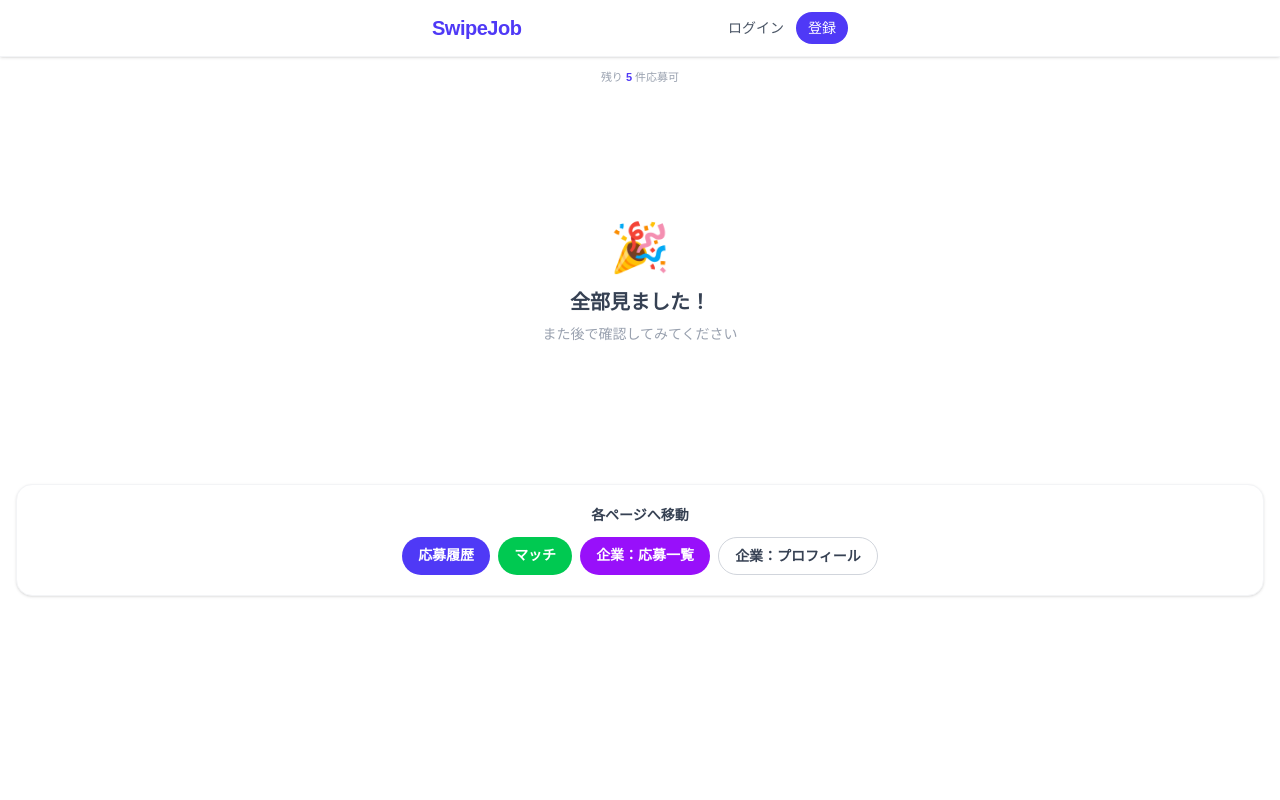
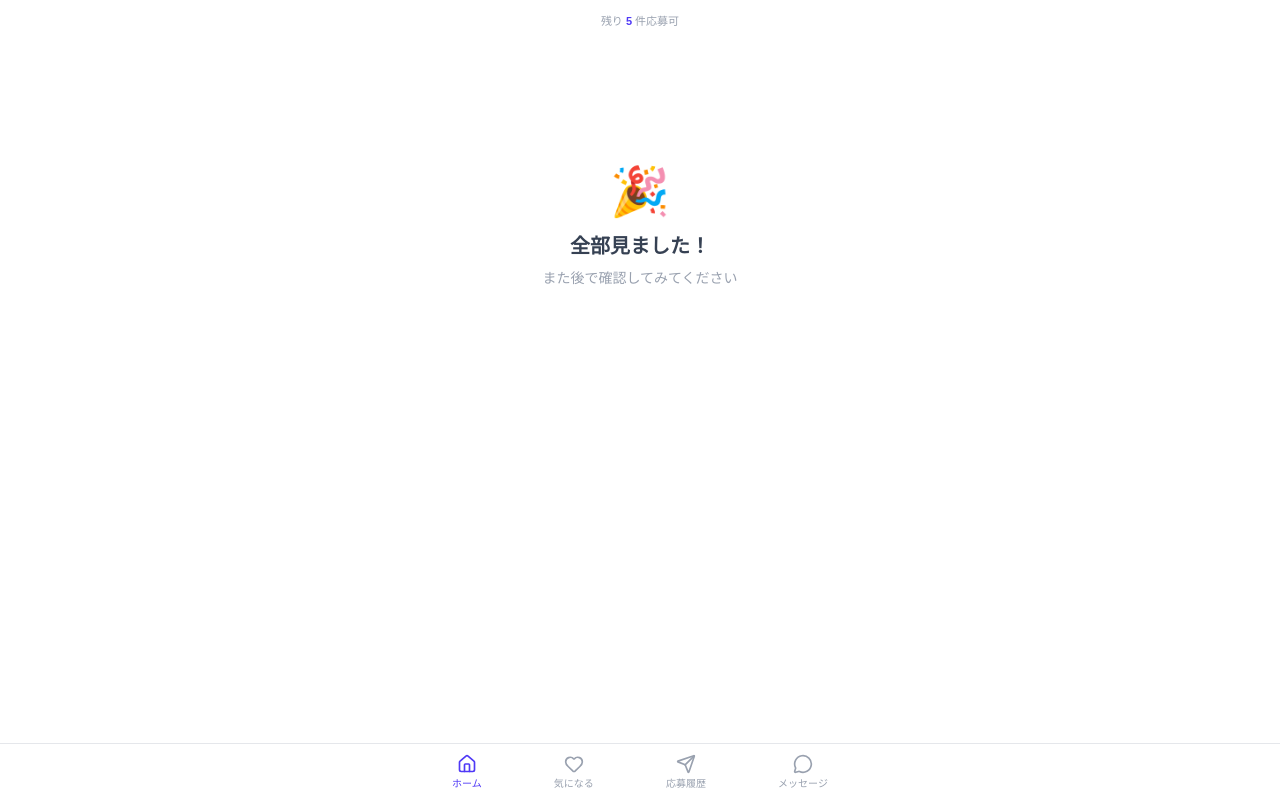
Before and after one commit to kazuuekiki/swipejob, a Next.js app: page / in a window 1280 px wide. Built offline with nearby package versions, Linux system fonts and the light colour scheme; no server answers; the database is empty.

Commit message:
Add favorites page with apply, bottom tab nav, larger card logo area

```diff
--- a/app/page.tsx
+++ b/app/page.tsx
@@ -2,7 +2,6 @@
 import { useEffect, useState } from "react";
 import NavBar from "@/components/NavBar";
 import SwipeCard from "@/components/SwipeCard";
-import Link from "next/link";
 
 interface Company {
   id: number;
@@ -28,7 +27,6 @@ export default function HomePage() {
       .then((r) => r.json())
       .then((all: Company[]) => {
         const swiped = getSwiped();
-        // If all companies have been swiped, reset
         if (swiped.length >= all.length) {
           clearSwiped();
           setCompanies(all);
@@ -74,9 +72,8 @@ export default function HomePage() {
 
   return (
     <>
-      <NavBar />
-      <main className="pt-14 min-h-screen">
-        <div className="px-4 py-2">
+      <main className="pb-16 min-h-screen">
+        <div className="px-4 pt-2 pb-2">
           {remaining !== null && (
             <div className="text-center mb-1">
               <span className="text-[11px] text-gray-400">
@@ -92,23 +89,11 @@ export default function HomePage() {
             <SwipeCard companies={companies} onSwipe={handleSwipe} />
           )}
         </div>
-
-        {/* Quick nav */}
-        <div className="px-4 pb-8">
-          <div className="bg-white rounded-2xl p-5 shadow-sm border border-gray-100 text-center">
-            <p className="text-sm font-semibold text-gray-700 mb-3">各ページへ移動</p>
-            <div className="flex flex-wrap gap-2 justify-center">
-              <Link href="/student/applications" className="bg-indigo-600 text-white px-4 py-2 rounded-full text-sm font-semibold">応募履歴</Link>
-              <Link href="/student/matches" className="bg-green-500 text-white px-4 py-2 rounded-full text-sm font-semibold">マッチ</Link>
-              <Link href="/company/applications" className="bg-purple-600 text-white px-4 py-2 rounded-full text-sm font-semibold">企業：応募一覧</Link>
-              <Link href="/company/profile" className="border border-gray-300 text-gray-700 px-4 py-2 rounded-full text-sm font-semibold">企業：プロフィール</Link>
-            </div>
-          </div>
-        </div>
       </main>
+      <NavBar />
 
       {toast && (
-        <div className={`fixed bottom-6 left-1/2 -translate-x-1/2 px-4 py-2 rounded-full text-white text-sm font-medium shadow-lg z-50 ${toast.type === "error" ? "bg-red-500" : "bg-green-500"}`}>
+        <div className={`fixed bottom-20 left-1/2 -translate-x-1/2 px-4 py-2 rounded-full text-white text-sm font-medium shadow-lg z-50 ${toast.type === "error" ? "bg-red-500" : "bg-green-500"}`}>
           {toast.message}
         </div>
       )}
--- a/app/student/applications/page.tsx
+++ b/app/student/applications/page.tsx
@@ -33,8 +33,7 @@ export default function ApplicationsPage() {
 
   return (
     <>
-      <NavBar />
-      <main className="pt-14 max-w-md mx-auto px-4 py-6">
+      <main className="pb-16 max-w-md mx-auto px-4 py-6">
         <div className="flex items-center justify-between mb-4">
           <h1 className="text-xl font-black text-gray-800">応募履歴</h1>
           {remaining !== null && (
@@ -75,6 +74,7 @@ export default function ApplicationsPage() {
           </div>
         )}
       </main>
+      <NavBar />
     </>
   );
 }
--- a/app/student/chat/[matchId]/page.tsx
+++ b/app/student/chat/[matchId]/page.tsx
@@ -51,8 +51,7 @@ export default function StudentChatPage() {
 
   return (
     <>
-      <NavBar />
-      <div className="pt-14 flex flex-col h-screen max-w-md mx-auto">
+      <div className="flex flex-col h-screen max-w-md mx-auto">
         {/* Header */}
         <div className="bg-white border-b border-gray-100 px-4 py-3 flex items-center gap-3">
           <button onClick={() => router.back()}>
--- /dev/null
+++ b/app/student/favorites/page.tsx
@@ -0,0 +1,162 @@
+"use client";
+import { useEffect, useState } from "react";
+import NavBar from "@/components/NavBar";
+import { useRouter } from "next/navigation";
+import { Trash2 } from "lucide-react";
+
+interface Favorite {
+  id: number;
+  companyId: number;
+  company: {
+    id: number;
+    companyName: string;
+    profile: {
+      catchphrase: string;
+      industry: string;
+      location: string;
+      salary: string;
+      logoColor: string;
+    } | null;
+  };
+}
+
+export default function FavoritesPage() {
+  const router = useRouter();
+  const [favorites, setFavorites] = useState<Favorite[]>([]);
+  const [applying, setApplying] = useState<number | null>(null);
+  const [message, setMessage] = useState("");
+  const [toast, setToast] = useState<string | null>(null);
+  const [remaining, setRemaining] = useState<number | null>(null);
+
+  useEffect(() => {
+    fetch("/api/favorites").then((r) => r.json()).then(setFavorites);
+    fetch("/api/apply/remaining").then((r) => r.json()).then((d) => setRemaining(d.remaining));
+  }, []);
+
+  const showToast = (msg: string) => {
+    setToast(msg);
+    setTimeout(() => setToast(null), 3000);
+  };
+
+  const handleApply = async (companyId: number) => {
+    const res = await fetch("/api/apply", {
+      method: "POST",
+      headers: { "Content-Type": "application/json" },
+      body: JSON.stringify({ companyId, message }),
+    });
+    const data = await res.json();
+    if (!res.ok) {
+      showToast(data.error || "エラーが発生しました");
+      return;
+    }
+    setRemaining(data.remaining);
+    setApplying(null);
+    setMessage("");
+    showToast("応募しました！");
+    // Remove from favorites after applying
+    setFavorites((prev) => prev.filter((f) => f.companyId !== companyId));
+  };
+
+  const handleRemove = async (companyId: number) => {
+    await fetch("/api/favorites", {
+      method: "POST",
+      headers: { "Content-Type": "application/json" },
+      body: JSON.stringify({ companyId }),
+    });
+    setFavorites((prev) => prev.filter((f) => f.companyId !== companyId));
+  };
+
+  return (
+    <>
+      <main className="pb-16 max-w-md mx-auto px-4 py-6">
+        <div className="flex items-center justify-between mb-4">
+          <h1 className="text-xl font-black text-gray-800">気になるリスト</h1>
+          {remaining !== null && (
+            <span className="text-xs text-gray-400">
+              残り <span className="font-bold text-indigo-600">{remaining}</span> 件応募可
+            </span>
+          )}
+        </div>
+
+        {favorites.length === 0 ? (
+          <div className="text-center py-16 text-gray-400">
+            <p className="text-4xl mb-3">💝</p>
+            <p>気になる企業はまだありません</p>
+            <p className="text-xs mt-1">スワイプでハートを押すと追加されます</p>
+            <button
+              onClick={() => router.push("/")}
+              className="mt-4 bg-indigo-600 text-white px-6 py-2 rounded-full text-sm font-semibold"
+            >
+              企業を探す
+            </button>
+          </div>
+        ) : (
+          <div className="space-y-3">
+            {favorites.map((fav) => {
+              const c = fav.company;
+              const logoColor = c.profile?.logoColor || "#6366f1";
+              const isApplying = applying === c.id;
+
+              return (
+                <div key={fav.id} className="bg-white rounded-2xl shadow-sm border border-gray-100 overflow-hidden">
+                  <div className="p-4 flex items-center gap-3">
+                    <div
+                      className="w-12 h-12 rounded-2xl flex items-center justify-center text-white font-bold text-lg flex-shrink-0 cursor-pointer"
+                      style={{ backgroundColor: logoColor }}
+                      onClick={() => router.push(`/companies/${c.id}`)}
+                    >
+                      {c.companyName.charAt(0)}
+                    </div>
+                    <div className="flex-1 min-w-0">
+                      <h3 className="font-bold text-gray-800 truncate">{c.companyName}</h3>
+                      <p className="text-xs text-gray-400">{c.profile?.industry} · {c.profile?.location}</p>
+                    </div>
+                    <div className="flex items-center gap-2 flex-shrink-0">
+                      <button
+                        onClick={() => handleRemove(c.id)}
+                        className="w-8 h-8 rounded-lg flex items-center justify-center text-gray-300 hover:text-red-400 hover:bg-red-50 transition"
+                      >
+                        <Trash2 className="w-4 h-4" />
+                      </button>
+                      <button
+                        onClick={() => setApplying(isApplying ? null : c.id)}
+                        className="bg-indigo-600 text-white px-4 py-1.5 rounded-full text-xs font-bold hover:bg-indigo-700 transition"
+                      >
+                        {isApplying ? "閉じる" : "応募"}
+                      </button>
+                    </div>
+                  </div>
+
+                  {isApplying && (
+                    <div className="px-4 pb-4 border-t border-gray-50 pt-3">
+                      <textarea
+                        value={message}
+                        onChange={(e) => setMessage(e.target.value)}
+                        placeholder="志望動機やメッセージ（任意）"
+                        className="w-full border border-gray-200 rounded-xl px-3 py-2 text-sm focus:outline-none focus:ring-2 focus:ring-indigo-500 resize-none h-20 text-gray-800"
+                      />
+                      <button
+                        onClick={() => handleApply(c.id)}
+                        className="mt-2 w-full bg-green-500 text-white py-2 rounded-xl text-sm font-bold hover:bg-green-600 transition"
+                      >
+                        応募を送信する
+                      </button>
+                    </div>
+                  )}
+                </div>
+              );
+            })}
+          </div>
+        )}
+      </main>
+
+      <NavBar />
+
+      {toast && (
+        <div className="fixed bottom-20 left-1/2 -translate-x-1/2 px-4 py-2 rounded-full text-white text-sm font-medium shadow-lg z-50 bg-green-500">
+          {toast}
+        </div>
+      )}
+    </>
+  );
+}
--- a/app/student/matches/page.tsx
+++ b/app/student/matches/page.tsx
@@ -26,8 +26,7 @@ export default function MatchesPage() {
 
   return (
     <>
-      <NavBar />
-      <main className="pt-14 max-w-md mx-auto px-4 py-6">
+      <main className="pb-16 max-w-md mx-auto px-4 py-6">
         <h1 className="text-xl font-black text-gray-800 mb-4">マッチした企業</h1>
         {matches.length === 0 ? (
           <div className="text-center py-16 text-gray-400">
@@ -65,6 +64,7 @@ export default function MatchesPage() {
           </div>
         )}
       </main>
+      <NavBar />
     </>
   );
 }
--- a/components/NavBar.tsx
+++ b/components/NavBar.tsx
@@ -1,55 +1,36 @@
 "use client";
 import Link from "next/link";
-import { useSession, signOut } from "next-auth/react";
-import { Building2, Heart, MessageCircle, LogOut, User } from "lucide-react";
+import { usePathname } from "next/navigation";
+import { Home, Heart, Send, MessageCircle } from "lucide-react";
 
 export default function NavBar() {
-  const { data: session } = useSession();
-  const role = (session?.user as any)?.role;
+  const pathname = usePathname();
+
+  const tabs = [
+    { href: "/", icon: Home, label: "ホーム" },
+    { href: "/student/favorites", icon: Heart, label: "気になる" },
+    { href: "/student/applications", icon: Send, label: "応募履歴" },
+    { href: "/student/matches", icon: MessageCircle, label: "メッセージ" },
+  ];
 
   return (
-    <nav className="fixed top-0 left-0 right-0 z-50 bg-white border-b border-gray-100 shadow-sm">
-      <div className="max-w-md mx-auto px-4 h-14 flex items-center justify-between">
-        <Link href="/" className="text-xl font-bold text-indigo-600 tracking-tight">
-          SwipeJob
-        </Link>
-
-        <div className="flex items-center gap-3">
-          {!session ? (
-            <>
-              <Link href="/auth/login" className="text-sm text-gray-600 hover:text-indigo-600">
-                ログイン
-              </Link>
-              <Link href="/auth/register" className="text-sm bg-indigo-600 text-white px-3 py-1.5 rounded-full hover:bg-indigo-700">
-                登録
-              </Link>
-            </>
-          ) : role === "student" ? (
-            <>
-              <Link href="/student/applications" title="応募履歴">
-                <Building2 className="w-5 h-5 text-gray-500 hover:text-indigo-600" />
-              </Link>
-              <Link href="/student/matches" title="マッチ">
-                <Heart className="w-5 h-5 text-gray-500 hover:text-indigo-600" />
-              </Link>
-              <button onClick={() => signOut({ callbackUrl: "/" })} title="ログアウト">
-                <LogOut className="w-5 h-5 text-gray-500 hover:text-red-500" />
-              </button>
-            </>
-          ) : role === "company" ? (
-            <>
-              <Link href="/company/applications" title="応募一覧">
-                <User className="w-5 h-5 text-gray-500 hover:text-indigo-600" />
-              </Link>
-              <Link href="/company/profile" title="プロフィール">
-                <Building2 className="w-5 h-5 text-gray-500 hover:text-indigo-600" />
-              </Link>
-              <button onClick={() => signOut({ callbackUrl: "/" })} title="ログアウト">
-                <LogOut className="w-5 h-5 text-gray-500 hover:text-red-500" />
-              </button>
-            </>
-          ) : null}
-        </div>
+    <nav className="fixed bottom-0 left-0 right-0 z-50 bg-white border-t border-gray-200 safe-area-bottom">
+      <div className="max-w-md mx-auto flex items-center justify-around h-14">
+        {tabs.map((tab) => {
+          const isActive = tab.href === "/" ? pathname === "/" : pathname.startsWith(tab.href);
+          return (
+            <Link
+              key={tab.href}
+              href={tab.href}
+              className={`flex flex-col items-center gap-0.5 px-2 py-1 ${
+                isActive ? "text-indigo-600" : "text-gray-400"
+              }`}
+            >
+              <tab.icon className="w-5 h-5" />
+              <span className="text-[10px] font-medium">{tab.label}</span>
+            </Link>
+          );
+        })}
       </div>
     </nav>
   );
--- a/components/SwipeCard.tsx
+++ b/components/SwipeCard.tsx
@@ -94,7 +94,7 @@ export default function SwipeCard({ companies, onSwipe }: SwipeCardProps) {
         <div className="rounded-3xl overflow-hidden shadow-2xl bg-white">
           {/* Logo area */}
           <div
-            className="h-32 flex items-center justify-center text-white text-5xl font-bold relative"
+            className="h-44 flex items-center justify-center text-white text-6xl font-bold relative"
             style={{ backgroundColor: logoColor }}
           >
             <span className="drop-shadow-lg">
```
